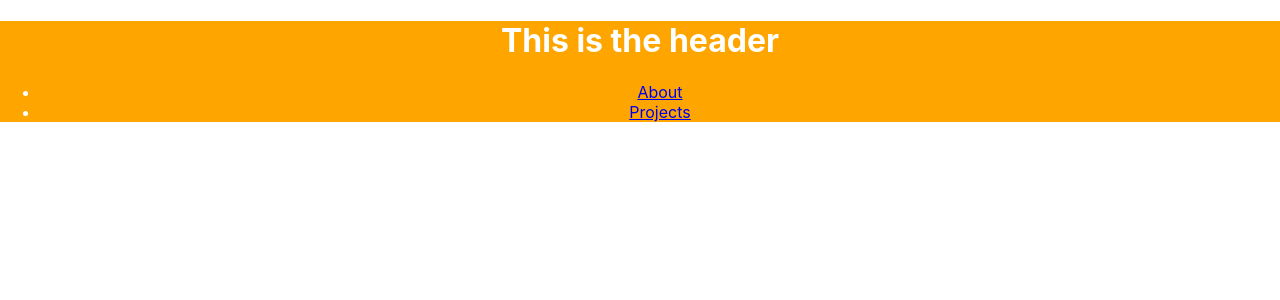
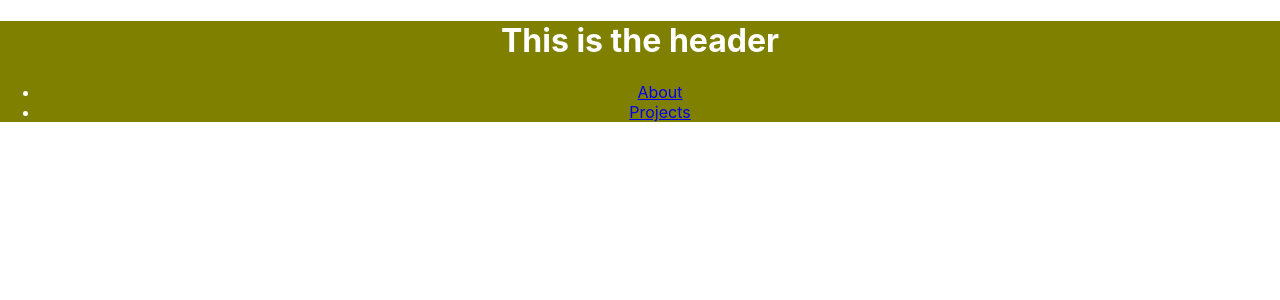
Before and after one commit to Colin-Lambert/portfolio2, a React (Create React App) app: page / in a window 1280 px wide. Shown: the top 300 px of the page. Built offline with nearby package versions, Linux system fonts and the light colour scheme.

Commit message:
Color test 13

```diff
--- a/src/App.css
+++ b/src/App.css
@@ -1,6 +1,6 @@
 .App {
   text-align: center;
-  background-color: orange;
+  background-color: olive;
   color: white;
 }
 
```
